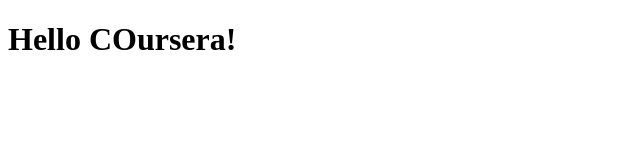
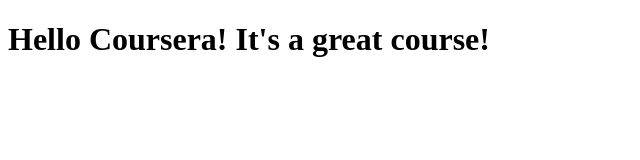
Before and after one commit to Jovana87/coursera-test, a plain HTML site: page site/index.html in a window 1280 px wide. Shown: the whole page, without its empty margins (0-640 px from the left). Drawn offline with Linux system fonts and the light colour scheme.

Commit message:
Small addition to our page content.

```diff
--- a/site/index.html
+++ b/site/index.html
@@ -4,6 +4,6 @@
 	<title>Hello Coursera!</title>
 </head>
 <body>
-<h1>Hello COursera!</h1>
+<h1>Hello Coursera! It's a great course!</h1>
 </body>
 </html>
```
